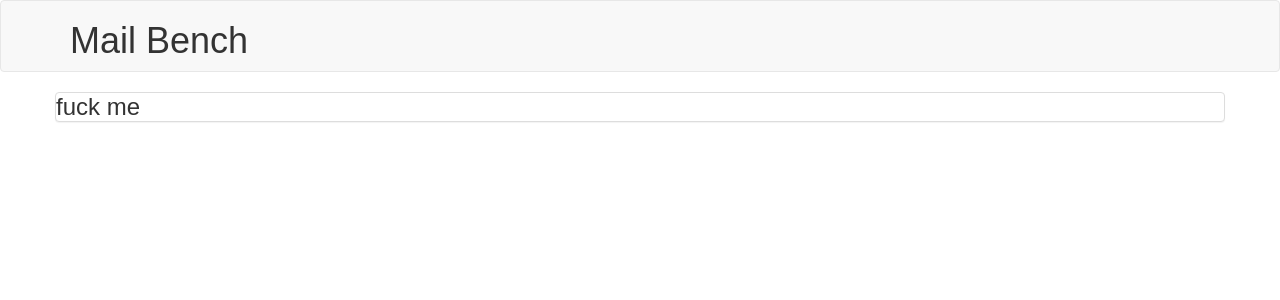
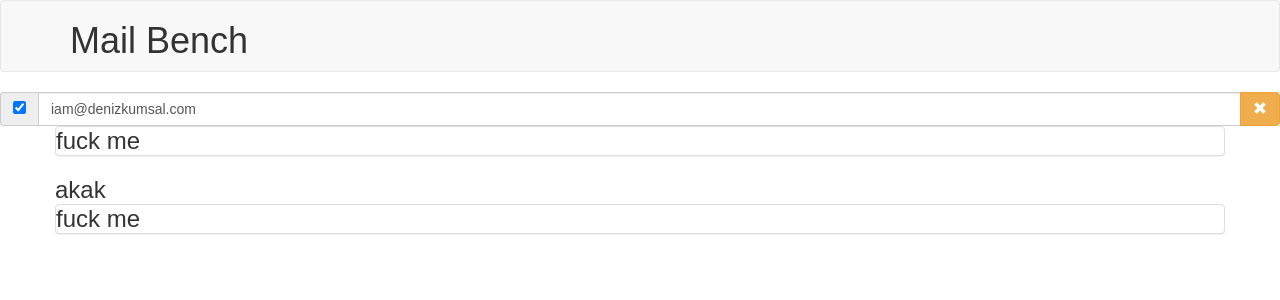
Before and after one commit to kubarium/MailBench, a React (Create React App) app: page / in a window 1280 px wide. Shown: the top 300 px of the page. Built offline with nearby package versions, Linux system fonts and the light colour scheme.

Commit message:
Recipient component

```diff
--- a/src/App.js
+++ b/src/App.js
@@ -1,6 +1,7 @@
 import React, {Component} from 'react';
 import './App.css';
 import Branding from './Branding'
+import Recipients from './Recipients'
 import {Button, Grid, Row, Col, Panel} from 'react-bootstrap'
 
 /*<div id='main'>
@@ -11,8 +12,9 @@ import {Button, Grid, Row, Col, Panel} from 'react-bootstrap'
           <aside>aside</aside>
         </div>*/
 
+
 const templatesHeader = (
-  <h3>Panel title</h3>
+  <h3>Templates</h3>
 )
 
 const templatesFooter = (
@@ -24,14 +26,18 @@ class App extends Component {
     return (
       <article>
         <Branding/>
+        <Recipients/>
         <Grid>
           <Row className="show-grid">
-
-            <Panel header={templatesHeader} footer={templatesFooter}>fuck me</Panel>
+            <Panel header={<h3>Templates</h3>} footer={templatesFooter}>
+              fuck me
+            </Panel>
+            <text>akak</text>
+            <Panel header={templatesHeader} footer={templatesFooter}>
+              fuck me
+            </Panel>
           </Row>
-
         </Grid>
-
       </article>
     );
   }
--- /dev/null
+++ b/src/Recipient.js
@@ -0,0 +1,51 @@
+import React, {Component} from 'react';
+import {
+    InputGroup,
+    FormControl,
+    Button,
+    Glyphicon,
+    Checkbox,
+    FormGroup
+} from 'react-bootstrap'
+
+export default class Recipient extends Component {
+    constructor(props) {
+        super(props)
+
+        this.state = {
+            checked: true,
+            email:props.email
+        }
+
+        this.handleCheck = this
+            .handleCheck
+            .bind(this)
+        this.handleEmail = this
+            .handleEmail
+            .bind(this)
+    }
+    handleCheck(event) {
+        this.setState({
+            checked: event.target.checked
+        })
+        console.log(this.state.checked)
+    }
+    handleEmail(event) {
+        this.setState({email: event.target.value})
+        console.log(event.target.value)
+    }
+    render() {
+        return (
+            <InputGroup>
+
+                <InputGroup.Addon>
+                    <input type="checkbox" defaultChecked onChange={this.handleCheck}/>
+                </InputGroup.Addon>
+                <FormControl value={this.state.email} onChange={this.handleEmail}/>
+                <InputGroup.Button>
+                    <Button bsStyle="warning"><Glyphicon glyph="remove"/></Button>
+                </InputGroup.Button>
+            </InputGroup>
+        )
+    }
+}
--- /dev/null
+++ b/src/Recipients.js
@@ -0,0 +1,18 @@
+import React, {Component} from 'react';
+import {
+    InputGroup,
+    FormControl,
+    Button,
+    Glyphicon,
+    Checkbox,
+    FormGroup
+} from 'react-bootstrap'
+import Recipient from './Recipient'
+
+export default class Recipients extends Component {
+    render(){
+        return (
+            <Recipient email="iam@denizkumsal.com"/>
+        )
+    }
+}
```
